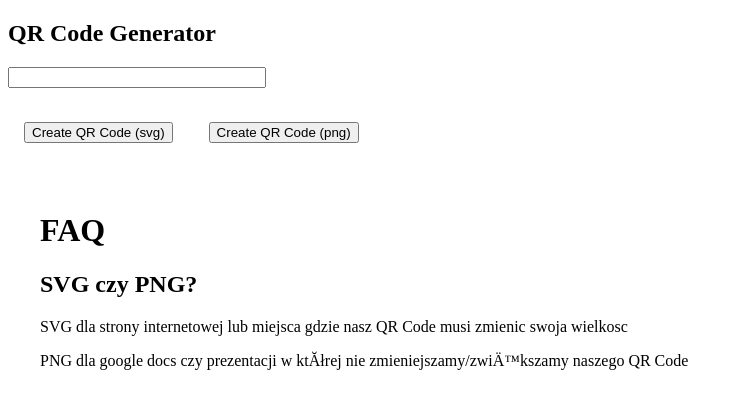
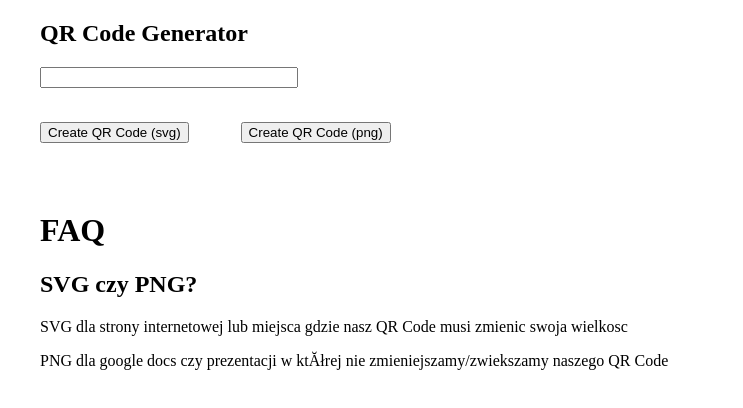
Before and after one commit to mdabrowski25/qr-generator, a plain HTML site: page www/index.html in a window 1280 px wide. Shown: the whole page, without its empty margins (0-743 px from the left). Drawn offline with Linux system fonts and the light colour scheme.

Commit message:
style changes

```diff
--- a/www/index.html
+++ b/www/index.html
@@ -3,20 +3,20 @@
 
 <body>
 
-    <h2>QR Code Generator</h2>
+    <h2 style="margin-left: 2rem;">QR Code Generator</h2>
 
-    <input id="inputbox" style="width: 250px;"></input>
+    <input id="inputbox" style="width: 250px; margin-left: 2rem;"></input>
     <br /><br />
-    <button type="button" onclick="GetQRCode(0)" style="margin: 1rem;">Create QR Code (svg)</button>
-    <button type="button" onclick="GetQRCode(1)" style="margin: 1rem;">Create QR Code (png)</button>
+    <button type="button" onclick="GetQRCode(0)" style="margin: 1rem; margin-left: 2rem;">Create QR Code (svg)</button>
+    <button type="button" onclick="GetQRCode(1)" style="margin: 1rem; margin-left: 2rem;">Create QR Code (png)</button>
 
-    <div id="demo" style="width: 40%;"></div>
+    <div id="demo" style="width: 40%; margin-left: 2rem"></div>
 
     <div style="padding: 2rem;">
         <h1>FAQ</h1>
         <h2>SVG czy PNG?</h2>
         <p>SVG dla strony internetowej lub miejsca gdzie nasz QR Code musi zmienic swoja wielkosc</p>
-        <p>PNG dla google docs czy prezentacji w której nie zmieniejszamy/zwiększamy naszego QR Code</p>
+        <p>PNG dla google docs czy prezentacji w której nie zmieniejszamy/zwiekszamy naszego QR Code</p>
     </div>
 
     <script>
```
